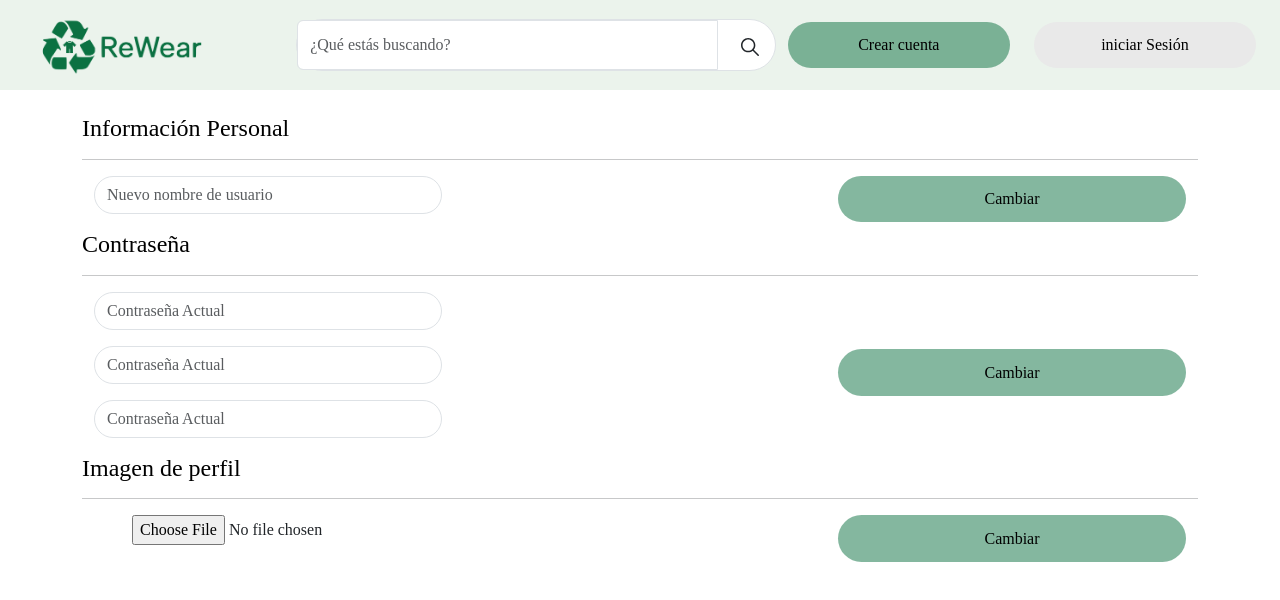
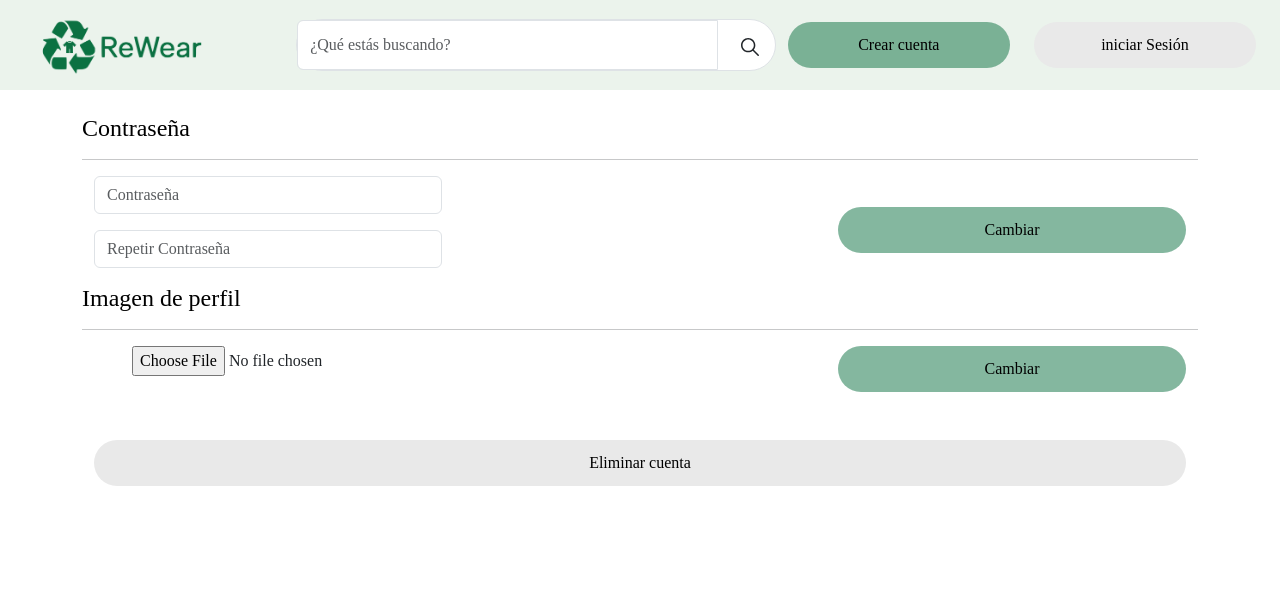
Before and after one commit to ArturoHe/frontend-ReWear, a React (Vite) app: page /userconfig in a window 1280 px wide. Shown: the top 600 px of the page. Built offline with nearby package versions, Linux system fonts and the light colour scheme; a web font is replaced by a local one; what @mercadopago/sdk-react would draw is missing.

Commit message:
Eliminar usuario listo

```diff
--- a/src/components/EditUserForm/index.tsx
+++ b/src/components/EditUserForm/index.tsx
@@ -1,6 +1,9 @@
 import { useState } from "react";
 import ButtonAction from "../ButtonAction";
 import styles from "./style.module.css";
+import { get } from "axios";
+import api from "../../api/axiosConfig";
+import Button from "../Button";
 
 type Props = {};
 
@@ -23,33 +26,50 @@ function EditUserForm({}: Props) {
     const formData = new FormData();
     formData.append("image", file); // "image" debe coincidir con el nombre que espera el backend
 
-    /*
-    try {
-      const response = await axios.post(
-        "http://localhost:5000/upload",
-        formData,
-        {
-          headers: {
-            "Content-Type": "multipart/form-data",
-          },
-        }
-      );
-      console.log("Imagen subida con éxito:", response.data);
-    } catch (error) {
-      console.error("Error al subir la imagen:", error);
-    }*/
-
     console.log(file);
     console.log("Formulario enviado");
   };
 
-  const handleSubmitName = (e: React.FormEvent<HTMLFormElement>) => {
+  const handleDelete = async () => {
+    try {
+      const response = await api.delete("/eliminarperfil", {
+        headers: { Authorization: sessionStorage.getItem("jwtToken") },
+      });
+      alert("Usuario eliminado");
+      sessionStorage.clear();
+      window.location.href = "/home";
+    } catch (error) {
+      console.log("Error al eliminar usuario", error);
+    }
+  };
+
+  const handleSubmitPass = async (e: React.FormEvent<HTMLFormElement>) => {
     e.preventDefault();
-    console.log("Formulario enviado");
-  };
-  const handleSubmitPass = (e: React.FormEvent<HTMLFormElement>) => {
-    e.preventDefault();
-    console.log("Formulario enviado");
+
+    const formData = new FormData(e.currentTarget);
+
+    const verify = {
+      password: formData.get("password"),
+      password2: formData.get("password2"),
+    };
+
+    console.log(verify);
+
+    const payload = {
+      token: sessionStorage.getItem("jwtToken"),
+      newPassword: verify.password,
+    };
+
+    console.log(payload);
+
+    if (verify.password == verify.password2) {
+      try {
+        await api.post("/update-password", payload);
+        alert("Cambio de contraseña exitoso");
+      } catch (error) {
+        console.log("Error en el cambio de contraseña", error);
+      }
+    }
   };
   const handleSubmitPhoto = (e: React.FormEvent<HTMLFormElement>) => {
     e.preventDefault();
@@ -66,31 +86,6 @@ function EditUserForm({}: Props) {
   return (
     <>
       <div>
-        <h3 className={`${styles.title}`}>Información Personal</h3>
-        <hr />
-        <form onSubmit={handleSubmitName}>
-          <div className="container text-center">
-            <div className="row justify-content-between">
-              <div className="col-4">
-                <div className="mb-3">
-                  <input
-                    type="text"
-                    className={`form-control ${styles.input}`}
-                    id="username"
-                    aria-describedby="username"
-                    placeholder="Nuevo nombre de usuario"
-                  />
-                </div>
-              </div>
-              <div className="col-4">
-                <ButtonAction text="Cambiar" type="submit" />
-              </div>
-            </div>
-          </div>
-        </form>
-      </div>
-
-      <div>
         <h3 className={`${styles.title}`}>Contraseña</h3>
         <hr />
 
@@ -100,29 +95,22 @@ function EditUserForm({}: Props) {
               <div className="col-4">
                 <div className="mb-3">
                   <input
+                    required
+                    name="password"
                     type="password"
-                    className={`form-control ${styles.input}`}
-                    id="actualpassword"
-                    aria-describedby="actualpassword"
-                    placeholder="Contraseña Actual"
+                    className={`form-control ${styles.loginSlot}`}
+                    id="passwordSlotLogin"
+                    placeholder="Contraseña"
                   />
                 </div>
                 <div className="mb-3">
                   <input
+                    required
+                    name="password2"
                     type="password"
-                    className={`form-control ${styles.input}`}
-                    id="newpassword"
-                    aria-describedby="newpassword"
-                    placeholder="Contraseña Actual"
-                  />
-                </div>
-                <div className="mb-3">
-                  <input
-                    type="password"
-                    className={`form-control ${styles.input}`}
-                    id="password"
-                    aria-describedby="password"
-                    placeholder="Contraseña Actual"
+                    className={`form-control ${styles.loginSlot}`}
+                    id="passwordSlotLogin2"
+                    placeholder="Repetir Contraseña"
                   />
                 </div>
               </div>
@@ -146,7 +134,7 @@ function EditUserForm({}: Props) {
                   <input
                     type="file"
                     name="myImage"
-                    accept="image/png, image/gif, image/jpeg"
+                    accept="image/png"
                     onChange={handleFileChange}
                   />
                 </div>
@@ -158,6 +146,10 @@ function EditUserForm({}: Props) {
           </div>
         </form>
       </div>
+
+      <div className="container text-center my-5">
+        <Button text="Eliminar cuenta" onClick={handleDelete} />
+      </div>
     </>
   );
 }
```
